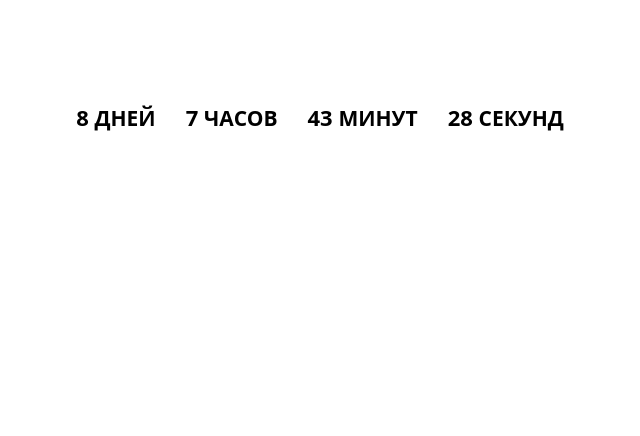
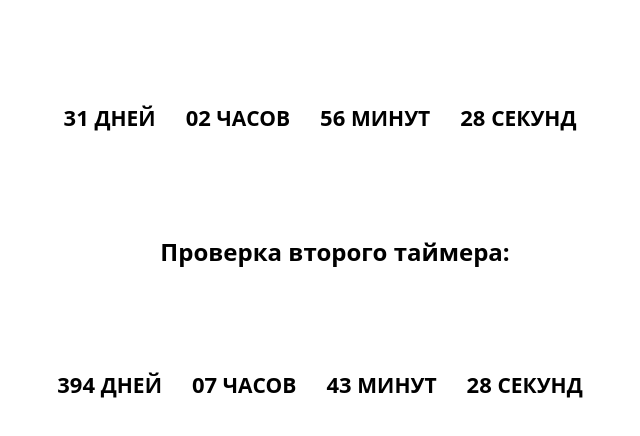
Before and after one commit to nkpn/goit-js-hw-11-timer, a plain HTML site: page index.html in a window 1280 px wide. Shown: the part 62-498 px from the top of the page, without its empty margins (305-945 px from the left). Drawn offline with nearby package versions, Linux system fonts and the light colour scheme.

Commit message:
новая разметка + изменение структуры класса

```diff
--- a/index.html
+++ b/index.html
@@ -32,6 +32,29 @@
         </div>
     </div>
 
+    <h2 class="heading">Проверка второго таймера:</h2>
+    <div class="timer" id="timer-2">
+        <div class="field">
+            <span class="value" data-value="days">11</span>
+            <span class="label">Дней</span>
+        </div>
+
+        <div class="field">
+            <span class="value" data-value="hours">11</span>
+            <span class="label">Часов</span>
+        </div>
+
+        <div class="field">
+            <span class="value" data-value="mins">11</span>
+            <span class="label">Минут</span>
+        </div>
+
+        <div class="field">
+            <span class="value" data-value="secs">11</span>
+            <span class="label">Секунд</span>
+        </div>
+    </div>
+
     <script src="./index.js" type="module"></script>
 </body>
 
--- a/index.js
+++ b/index.js
@@ -1,7 +1,7 @@
-const daysEl = document.querySelector('[data-value="days"]');
-const hoursEl = document.querySelector('[data-value="hours"]');
-const minsEl = document.querySelector('[data-value="mins"]');
-const secsEl = document.querySelector('[data-value="secs"]');
+// const daysEl = document.querySelector('[data-value="days"]');
+// const hoursEl = document.querySelector('[data-value="hours"]');
+// const minsEl = document.querySelector('[data-value="mins"]');
+// const secsEl = document.querySelector('[data-value="secs"]');
 
 //* Таймер функция
 // const timeCount = () => {
@@ -29,41 +29,69 @@ class CountdownTimer {
     constructor({ selector, targetDate }) {
         this.selector = selector;
         this.targetDate = targetDate;
+        this.start();
+        this.getRefs();
     };
 
-    start = setInterval(() => {
-        let nowDate = Date.now();
-        let restTime = this.targetDate - nowDate;
-        let time = this.getTimeComponents(restTime);
+    start() {
+        const dataID = setInterval(() => {
+            let nowDate = Date.now();
+            let restTime = this.targetDate - nowDate;
+            let time = this.getTimeComponents(restTime);
 
-        this.updateTimerElements(time);
-        this.stop(time);
-    }, 1000);
+            this.updateTimerElements(time);
+            this.stop(time, dataID);
+        }, 1000)
+    }
 
-
-    stop(time) {
-        if (time <= 0) {
-            clearInterval(this.start)
+    stop({days, hours, mins, secs}, id) {
+         if(days === `00` &&
+        hours === `00`&&
+        mins === `00`&&
+        secs === `00`){
+            clearInterval(id)
+            alert('That`s it!')
         }
     }
 
+    pad(value){
+        return String(value).padStart(2,'0');
+    }
+
     getTimeComponents(time) {
-        const days = Math.floor(time / (1000 * 60 * 60 * 24));
-        const hours = Math.floor((time % (1000 * 60 * 60 * 24)) / (1000 * 60 * 60));
-        const mins = Math.floor((time % (1000 * 60 * 60)) / (1000 * 60));
-        const secs = Math.floor((time % (1000 * 60)) / 1000);
+        const days = this.pad(Math.floor(time / (1000 * 60 * 60 * 24)));
+        const hours = this.pad(Math.floor((time % (1000 * 60 * 60 * 24)) / (1000 * 60 * 60)));
+        const mins = this.pad(Math.floor((time % (1000 * 60 * 60)) / (1000 * 60)));
+        const secs = this.pad(Math.floor((time % (1000 * 60)) / 1000));
         return { days, hours, mins, secs };
     }
 
-    updateTimerElements({ days, hours, mins, secs }) {
-        daysEl.textContent = `${days}`;
-        hoursEl.textContent = `${hours}`;
-        minsEl.textContent = `${mins}`;
-        secsEl.textContent = `${secs}`;
+    getRefs() {
+        const elementRef = document.querySelector(this.selector);
+        return {
+            days:elementRef.querySelector('[data-value="days"]'),
+            hours: elementRef.querySelector('[data-value="hours"]'),
+            mins: elementRef.querySelector('[data-value="mins"]'),
+            secs: elementRef.querySelector('[data-value="secs"]'),
+        }
     }
+
+    updateTimerElements({days, hours, mins, secs}){
+        this.getRefs().days.textContent = `${days}`;
+        this.getRefs().hours.textContent = `${hours}`;
+        this.getRefs().mins.textContent = `${mins}`;
+        this.getRefs().secs.textContent = `${secs}`;
+    }
+
+
 }
 
 new CountdownTimer({
     selector: '#timer-1',
-    targetDate: new Date('June 6 2021'),
+    targetDate: new Date('June 28 2021 19:13:00'),
 });
+
+new CountdownTimer({
+    selector: '#timer-2',
+    targetDate: new Date('June 27 2022'),
+});
```
